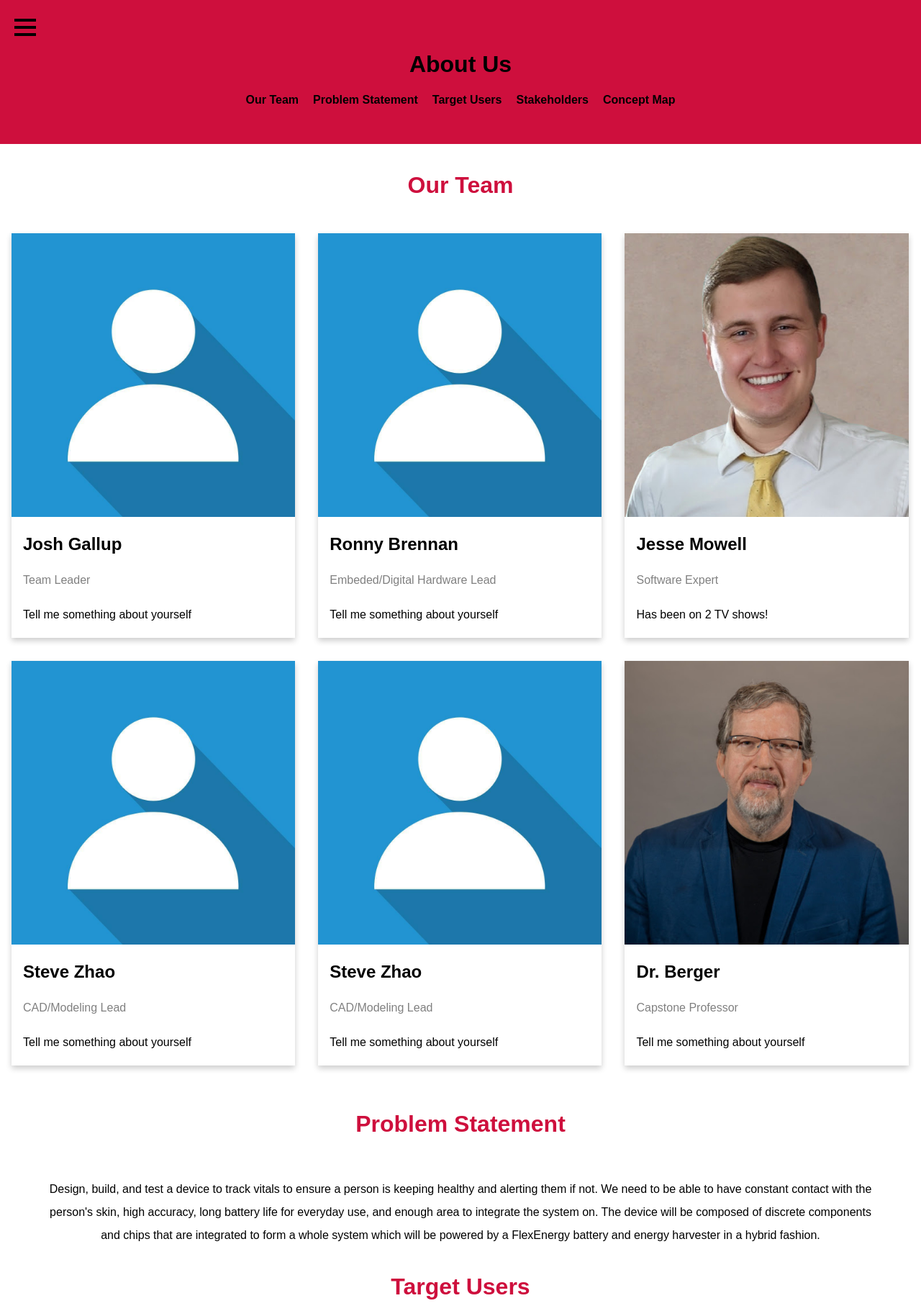
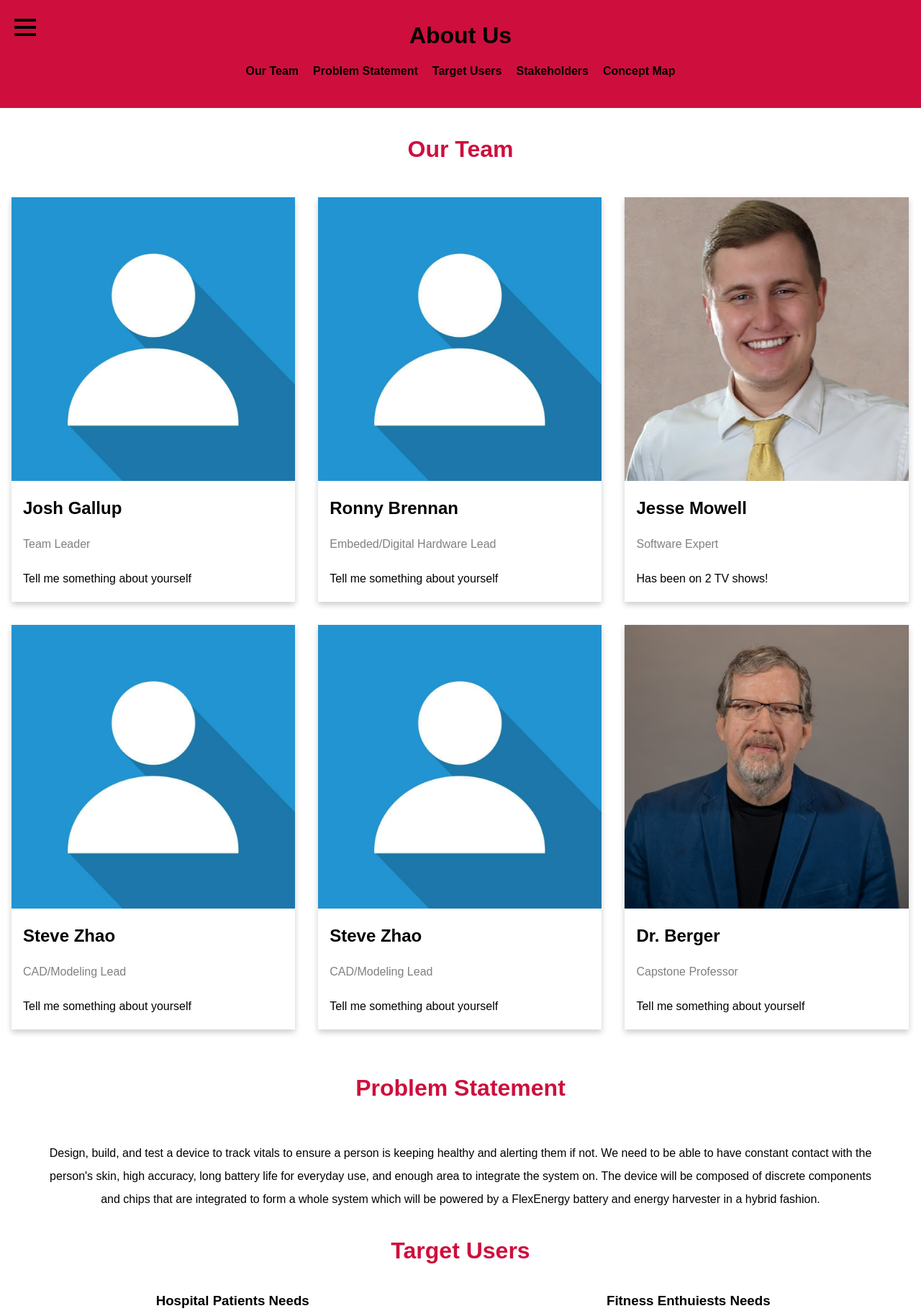
Before and after one commit to JMowell99/capstone, a Flask app: page /about in a window 1280 px wide. Shown: the top 1821 px of the page at 72% size. Run offline with Flask 3, Linux system fonts and the light colour scheme; the visitor is signed in with stand-in values (Sample User, id 1); parts of the project's set-up code (start-up, migrations or seed data) failed here and were passed over.

Commit message:
changed offset

```diff
--- a/static/css/styles.css
+++ b/static/css/styles.css
@@ -91,12 +91,12 @@ html {
 }
 
 .about-section {
-  padding: 50px;
+  padding: 10px;
   text-align: center;
   background-color: #ce0f3d;
   color: #000000;
   position: sticky;
-  height: 200px;
+  height: 150px;
   top: 0;
   left: 0;
   right: 0;
@@ -220,6 +220,6 @@ body{
 }
 
 .offset{
-  padding-top: 200px;
-  margin-top: -200px;
+  padding-top: 150px;
+  margin-top: -150px;
 }
--- a/templates/about.html
+++ b/templates/about.html
@@ -214,7 +214,7 @@
               </div>
             </div>
         </div>
-        <div id="conceptMap">
+        <div id="conceptMap" class="offset">
             <h1 class="center">Concept Map</h1>
                 <img style="display: block; margin: 0 auto;" src="../static/images/concept.JPG">
         </div>
```
